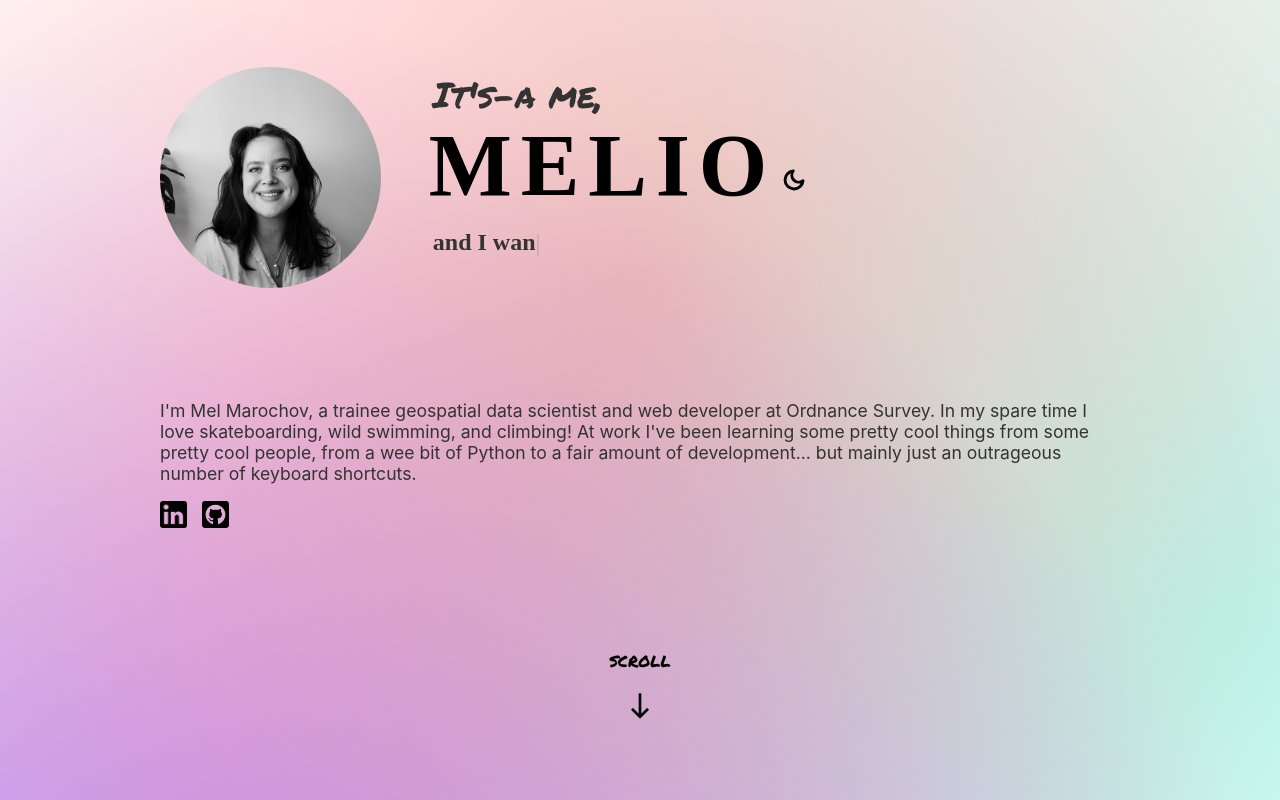
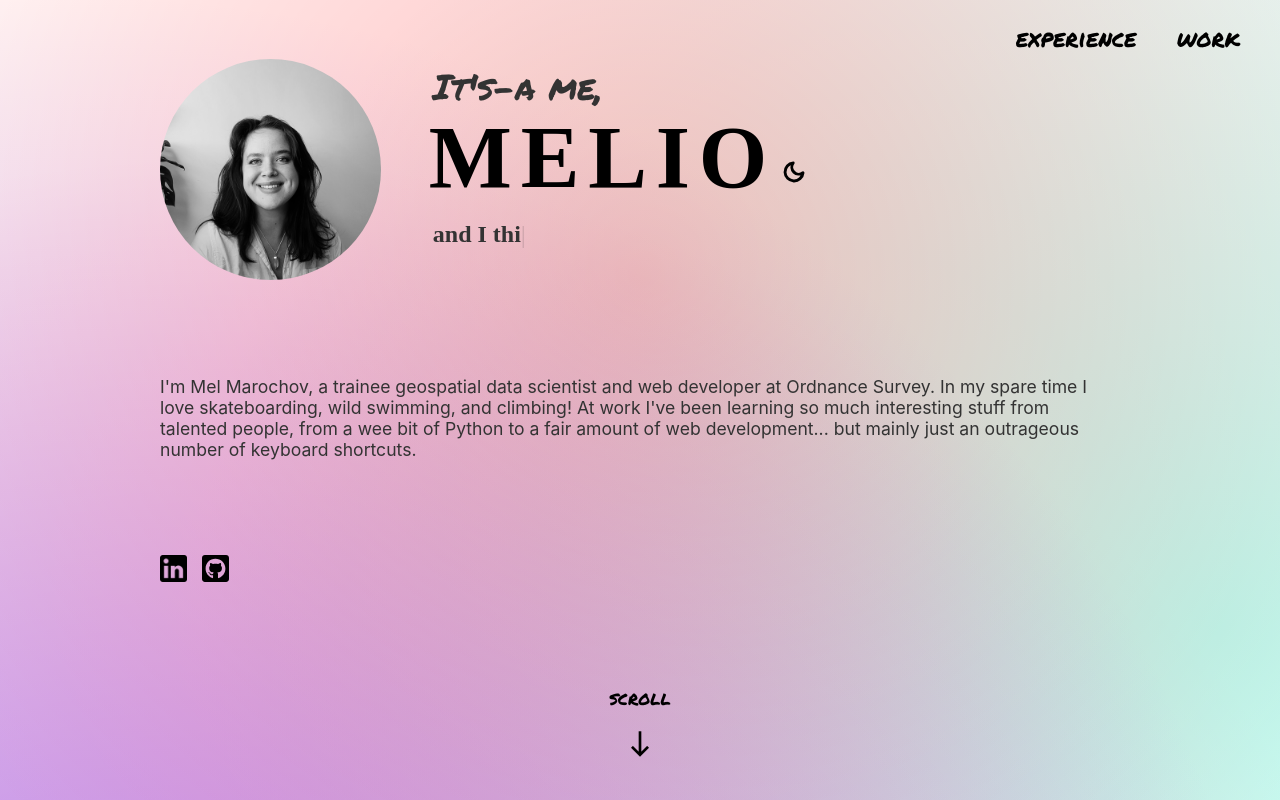
Before and after one commit to MMarochov/website, a Svelte app: page / in a window 1280 px wide. Shown: the top 800 px of the page. Built offline with nearby package versions, Linux system fonts and the light colour scheme; a web font is replaced by a local one.

Commit message:
add nav, scroll, and improve responsiveness

```diff
--- a/src/App.svelte
+++ b/src/App.svelte
@@ -1,4 +1,5 @@
 <script>
+  import NavBar from "./components/NavBar.svelte";
   import Name from "./components/Name.svelte";
   import ScrollToTop from "./components/ScrollToTop.svelte";
   import ScrollArrow from "./components/ScrollArrow.svelte";
@@ -9,19 +10,17 @@
 </script>
 
 <main>
+  <NavBar />
   <section id="landing-page">
     <Name />
-    <section id="bio">
-      <About>
+    <About>
       I'm Mel Marochov, a trainee geospatial data scientist and web developer at
       Ordnance Survey. In my spare time I love skateboarding, wild swimming, and
-      climbing! At work I've been learning some pretty cool things from some
-      pretty cool people, from a wee bit of Python to a fair amount of
+      climbing! At work I've been learning so much interesting stuff from
+      talented people, from a wee bit of Python to a fair amount of web
       development... but mainly just an outrageous number of keyboard shortcuts.
     </About>
     <Social />
-  </section>
-
     <ScrollArrow href="#work" />
   </section>
   <ScrollToTop />
@@ -77,6 +76,12 @@
     max-width: 960px;
     margin: 0 auto;
   }
+  @media only screen and (max-width: 1050px) {
+    #landing-page {
+      max-width: 670px;
+      margin: auto;
+    }
+  }
 
   @media only screen and (max-width: 670px) {
     #landing-page {
--- a/src/components/Mode.svelte
+++ b/src/components/Mode.svelte
@@ -1,12 +1,10 @@
 <!-- Mode.svelte -->
 <script>
-  import {darkMode} from "../stores/darkMode.js";
-
+  import { darkMode } from "../stores/darkMode.js";
 
   function toggle() {
     $darkMode = !$darkMode;
-    }
-
+  }
 </script>
 
 <button on:click={toggle}>
--- a/src/components/Name.svelte
+++ b/src/components/Name.svelte
@@ -22,7 +22,7 @@
     <Typed
       strings={[
         "I love web development...",
-        "and I want to be a pro data scientist!",
+        "and I think data science is pretty cool!",
         "oh and also, I think the Earth is flat.",
       ]}
       loop="true"
@@ -112,18 +112,22 @@
   @media only screen and (max-width: 1050px) {
     #name-container {
       display: block;
+      text-align: left;
     }
 
     #text-container {
       display: flex;
       flex-wrap: wrap;
-      align-items: center;
       flex-direction: column;
-      margin-left: 0px;
+      margin-left: auto;
+      min-height: 210px;
     }
   }
 
   @media only screen and (max-width: 670px) {
+    #text-container {
+      min-height: 180px;
+    }
     h1 {
       font-size: 4em;
       max-width: 270px;
--- /dev/null
+++ b/src/components/NavBar.svelte
@@ -0,0 +1,29 @@
+<!-- NavBar.svelte -->
+<script>
+  // Imports
+  import NavButton from "../components/NavButton.svelte";
+</script>
+
+<div id="nav">
+  <NavButton href="#experience">experience</NavButton>
+  <NavButton href="#work">work</NavButton>
+</div>
+
+<style>
+  #nav {
+    position: fixed;
+    top: 0;
+    left: 0;
+    width: 100%;
+    display: flex;
+    flex-direction: row;
+    justify-content: flex-end;
+    flex-wrap: nowrap;
+  }
+
+  @media only screen and (max-width: 600px) {
+    #nav {
+      display: None;
+    }
+  }
+</style>
--- /dev/null
+++ b/src/components/NavButton.svelte
@@ -0,0 +1,46 @@
+<!-- NavButton.svelte -->
+<script>
+  // Props
+  export let href;
+
+  // Init
+  function scrollIntoView({ currentTarget }) {
+    const el = document.querySelector(currentTarget.getAttribute("href"));
+    if (!el) return;
+    el.scrollIntoView({
+      behavior: "smooth",
+    });
+  }
+</script>
+
+<a {href} on:click|preventDefault={scrollIntoView}>
+  <slot />
+</a>
+
+<style>
+  a {
+    padding: 20px 40px 12px 0px;
+    width: fit-content;
+    border-radius: 3px;
+    width: fit-content;
+    color: black;
+    font-family: "Permanent Marker", cursive;
+    font-size: 1.5rem;
+  }
+
+  a:hover {
+    text-decoration: underline;
+    text-decoration-color: rgb(149, 116, 252, 0.5);
+    text-decoration-thickness: 5px;
+  }
+
+  :global(main.dark-mode) a {
+    color: #d7e3f5;
+  }
+
+  :global(main.dark-mode) a:hover {
+    text-decoration: underline;
+    text-decoration-color: #d7e3f5;
+    text-decoration-thickness: 5px;
+  }
+</style>
--- a/src/components/ScrollArrow.svelte
+++ b/src/components/ScrollArrow.svelte
@@ -1,5 +1,4 @@
 <!-- ScrollArrow.svelte -->
-
 <script>
   // Props
   export let href;
@@ -25,17 +24,17 @@
     font-size: 1.2rem;
     margin-bottom: 5px;
     color: black;
-    text-decoration: none
+    text-decoration: none;
   }
 
   a {
     display: block;
     align-self: center;
-    margin: 0px 0px 60px 0px;
+    margin: 0px 0px 30px 0px;
   }
 
   a:hover {
-    text-decoration:none;
+    text-decoration: none;
   }
 
   #arrow {
```
Also changed, not shown: src/components/WorkEntry.svelte (+9 -9 lines), src/sections/About.svelte (+5 -5 lines).
